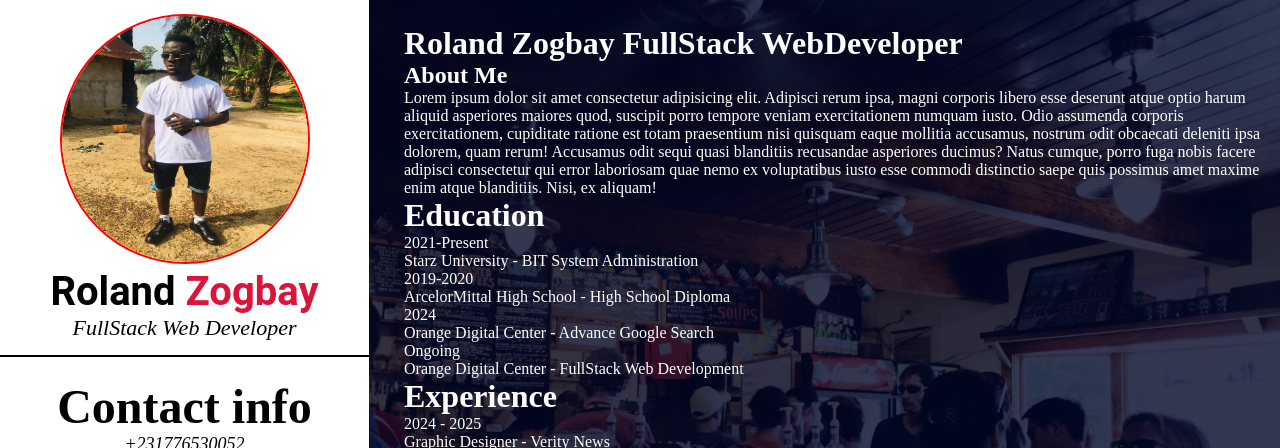
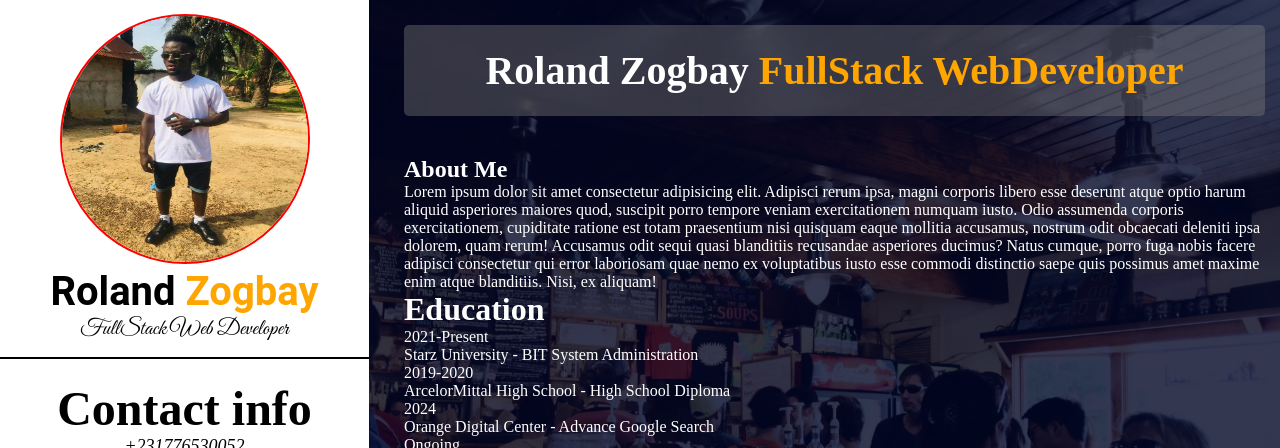
Before and after one commit to Rolandzogbay/ResumeWebsite, a plain HTML site: page index.html in a window 1280 px wide. Shown: the top 448 px of the page. Drawn offline with Linux system fonts and the light colour scheme; a web font is replaced by a local one.

Commit message:
Updated the css file

```diff
--- a/style.css
+++ b/style.css
@@ -1,3 +1,4 @@
+@import url('https://fonts.googleapis.com/css2?family=Great+Vibes&family=Lexend:wght@100..900&family=Merriweather:ital,opsz,wght@0,18..144,300..900;1,18..144,300..900&family=Montserrat:ital,wght@0,100..900;1,100..900&family=Playfair:ital,opsz,wght@0,5..1200,300..900;1,5..1200,300..900&family=Ubuntu:ital,wght@0,300;0,400;0,500;0,700;1,300;1,400;1,500;1,700&display=swap');
 *{
     margin: 0;
     padding: 0;
@@ -53,11 +54,11 @@ body{
     font-family: 'Roboto', sans-serif;
 }
 .top-content .last-name{
-    color: crimson;
+    color: orange;
 }
 .top-content .title{
     font-size: 22px;
-    font-style: italic;
+    font-family: 'Great Vibes', sans-serif;
 }
 .middle-content{
     padding: 22px;
@@ -102,5 +103,17 @@ ul li, ol li{
     transition: .5s all ease-in-out;
 }
 .social-link i:hover{
-    color: rgb(255, 0, 0);
+    color: orange;
 }
+
+.main-content .heading h1{
+    text-align: center;
+    margin-bottom: 1em;
+    font-size: 2.5rem;
+    background-color: rgba(126, 125, 125, 0.402);
+    padding: 22px;
+    border-radius: 5px;
+}
+.heading-role{
+    color: orange;
+}
```
